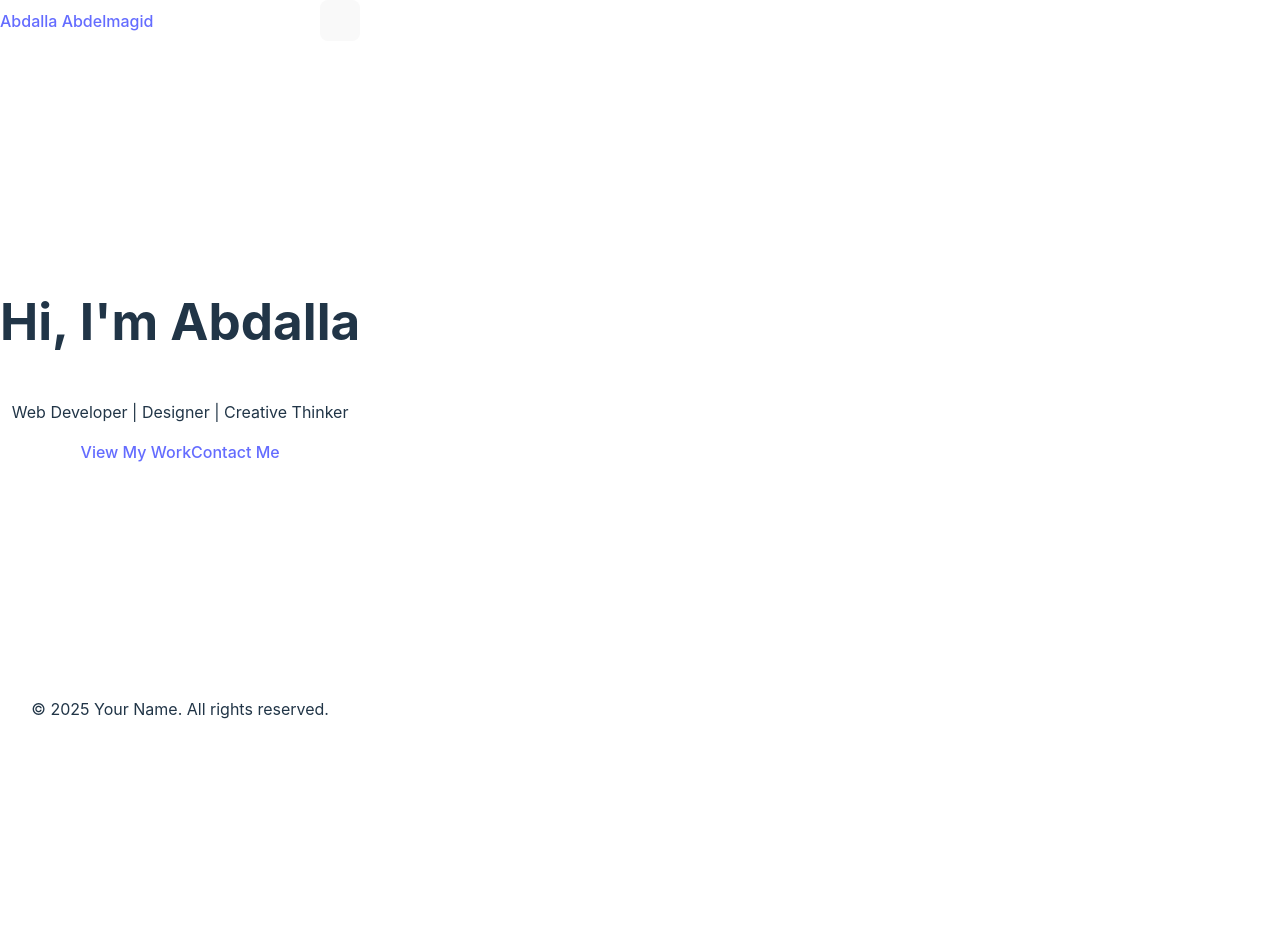
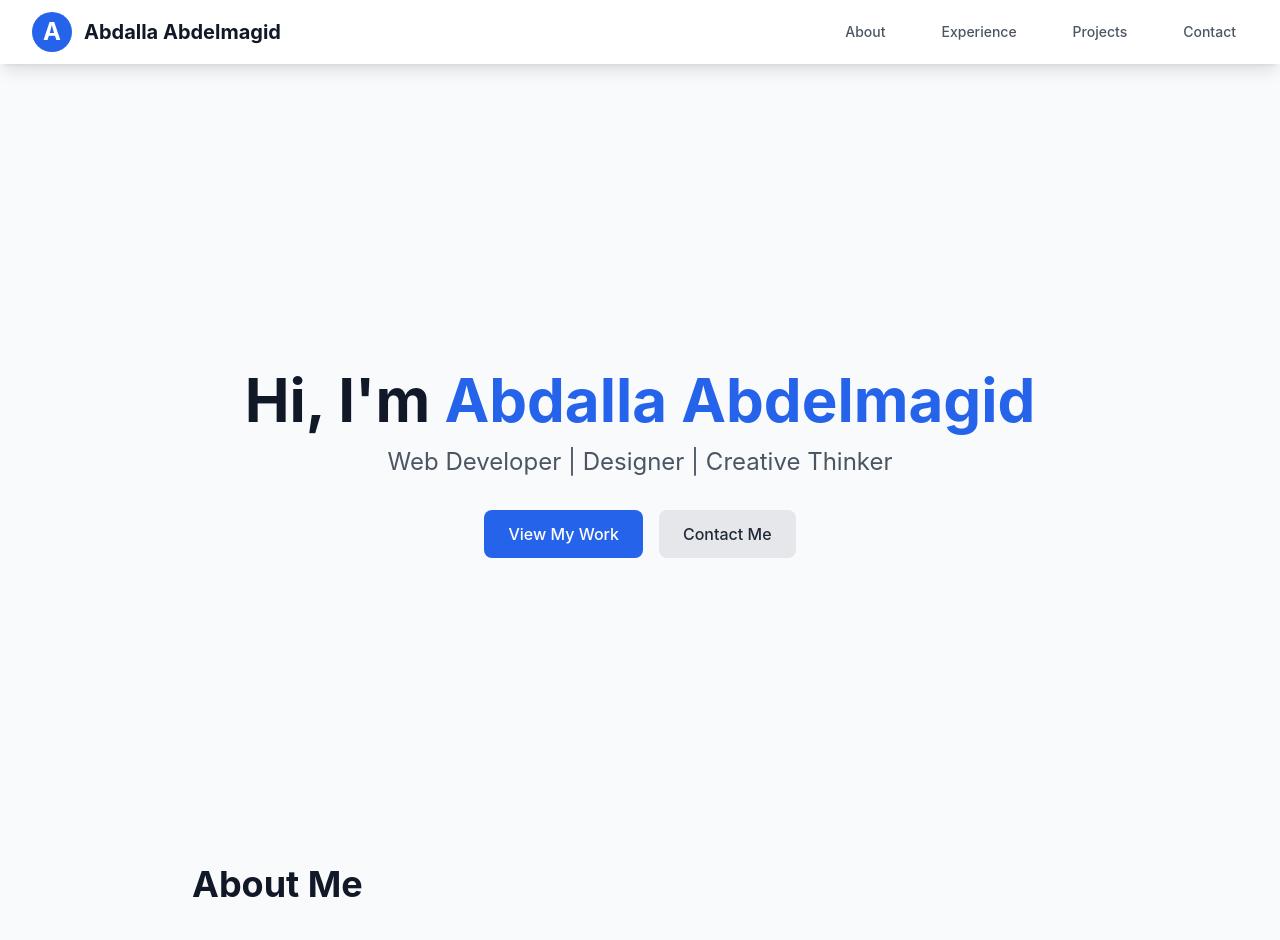
Before and after one commit to Abdalla2024/React-Portfolio, a React (Vite) app: page / in a window 1280 px wide. Shown: the top 940 px of the page. Before the commit the page ends 800 px from the top, so only its background shows below. Built offline with nearby package versions, Linux system fonts and the light colour scheme.

Commit message:
Tailwind is working

```diff
--- a/package.json
+++ b/package.json
@@ -21,14 +21,14 @@
     "@types/react": "^19.0.8",
     "@types/react-dom": "^19.0.3",
     "@vitejs/plugin-react": "^4.3.4",
-    "autoprefixer": "^10.4.20",
+    "autoprefixer": "^10.4.17",
     "eslint": "^9.19.0",
     "eslint-plugin-react": "^7.37.4",
     "eslint-plugin-react-hooks": "^5.0.0",
     "eslint-plugin-react-refresh": "^0.4.18",
     "globals": "^15.14.0",
-    "postcss": "^8.5.3",
-    "tailwindcss": "^4.0.8",
+    "postcss": "^8.4.35",
+    "tailwindcss": "^3.4.1",
     "vite": "^6.1.0"
   }
 }
--- /dev/null
+++ b/postcss.config.js
@@ -0,0 +1,6 @@
+export default {
+  plugins: {
+    tailwindcss: {},
+    autoprefixer: {},
+  },
+}
--- a/src/App.jsx
+++ b/src/App.jsx
@@ -1,4 +1,3 @@
-import { BrowserRouter as Router, Routes, Route } from 'react-router-dom'
 import Navbar from './components/Navbar'
 import Home from './pages/Home'
 import About from './pages/About'
@@ -8,20 +7,35 @@
 
 function App() {
   return (
-    <Router>
-      <div className="min-h-screen bg-gray-50 dark:bg-gray-900">
-        <Navbar />
-        <main className="container mx-auto px-4 py-8">
-          <Routes>
-            <Route path="/" element={<Home />} />
-            <Route path="/about" element={<About />} />
-            <Route path="/projects" element={<Projects />} />
-            <Route path="/contact" element={<Contact />} />
-          </Routes>
-        </main>
+    <div className="min-h-screen bg-gray-50 dark:bg-gray-900">
+      <Navbar />
+      <div className="w-full">
+        <section id="home" className="min-h-screen w-full pt-16">
+          <Home />
+        </section>
+
+        <section id="about" className="min-h-screen w-full">
+          <About />
+        </section>
+
+        <section id="experience" className="min-h-screen w-full">
+          <div className="max-w-7xl mx-auto px-4 sm:px-6 lg:px-8 py-16">
+            <h2 className="text-4xl font-bold text-gray-900 dark:text-white mb-8">Experience</h2>
+            {/* Add your experience content here */}
+          </div>
+        </section>
+
+        <section id="projects" className="min-h-screen w-full">
+          <Projects />
+        </section>
+
+        <section id="contact" className="min-h-screen w-full">
+          <Contact />
+        </section>
+
         <Footer />
       </div>
-    </Router>
+    </div>
   )
 }
 
--- a/src/components/Navbar.jsx
+++ b/src/components/Navbar.jsx
@@ -1,50 +1,72 @@
 import { useState } from 'react'
-import { Link } from 'react-router-dom'
 import { Bars3Icon, XMarkIcon } from '@heroicons/react/24/outline'
 
 const Navbar = () => {
   const [isOpen, setIsOpen] = useState(false)
 
   const navigation = [
-    { name: 'Home', href: '/' },
-    { name: 'About', href: '/about' },
-    { name: 'Projects', href: '/projects' },
-    { name: 'Contact', href: '/contact' },
+    { name: 'About', href: '#about' },
+    { name: 'Experience', href: '#experience' },
+    { name: 'Projects', href: '#projects' },
+    { name: 'Contact', href: '#contact' }
   ]
 
+  const scrollToSection = (elementId) => {
+    const element = document.getElementById(elementId);
+    element?.scrollIntoView({ behavior: 'smooth' });
+    setIsOpen(false);
+  };
+
   return (
-    <nav className="bg-white shadow-lg dark:bg-gray-800">
-      <div className="max-w-7xl mx-auto px-4 sm:px-6 lg:px-8">
-        <div className="flex justify-between h-16">
-          <div className="flex items-center">
-            <Link to="/" className="text-2xl font-bold text-gray-900 dark:text-white">
-              Abdalla Abdelmagid
-            </Link>
+    <header className="fixed top-0 left-0 right-0 bg-white shadow-lg dark:bg-gray-800 z-50">
+      <div className="max-w-7xl mx-auto">
+        <div className="flex items-center justify-between h-16 px-4 sm:px-6 lg:px-8">
+          {/* Logo and Name */}
+          <div className="flex-shrink-0">
+            <a
+              href="#home"
+              onClick={(e) => {
+                e.preventDefault();
+                scrollToSection('home');
+              }}
+              className="flex items-center space-x-3"
+            >
+              <div className="w-10 h-10 bg-blue-600 rounded-full flex items-center justify-center">
+                <span className="text-2xl font-bold text-white">A</span>
+              </div>
+              <span className="text-xl font-bold text-gray-900 dark:text-white">
+                Abdalla Abdelmagid
+              </span>
+            </a>
           </div>
 
           {/* Desktop Navigation */}
-          <div className="hidden md:flex items-center space-x-4">
+          <nav className="hidden md:flex items-center space-x-8">
             {navigation.map((item) => (
-              <Link
+              <a
                 key={item.name}
-                to={item.href}
-                className="text-gray-600 hover:text-gray-900 dark:text-gray-300 dark:hover:text-white px-3 py-2 rounded-md text-sm font-medium"
+                href={item.href}
+                onClick={(e) => {
+                  e.preventDefault();
+                  scrollToSection(item.href.substring(1));
+                }}
+                className="text-gray-600 hover:text-blue-600 dark:text-gray-300 dark:hover:text-blue-500 px-3 py-2 text-sm font-medium transition-colors"
               >
                 {item.name}
-              </Link>
+              </a>
             ))}
-          </div>
+          </nav>
 
           {/* Mobile menu button */}
-          <div className="md:hidden flex items-center">
+          <div className="md:hidden">
             <button
               onClick={() => setIsOpen(!isOpen)}
-              className="text-gray-600 hover:text-gray-900 dark:text-gray-300 dark:hover:text-white"
+              className="inline-flex items-center justify-center p-2 rounded-md text-gray-400 hover:text-gray-500 hover:bg-gray-100 focus:outline-none focus:ring-2 focus:ring-inset focus:ring-blue-500"
             >
               {isOpen ? (
-                <XMarkIcon className="h-6 w-6" />
+                <XMarkIcon className="block h-6 w-6" />
               ) : (
-                <Bars3Icon className="h-6 w-6" />
+                <Bars3Icon className="block h-6 w-6" />
               )}
             </button>
           </div>
@@ -53,22 +75,25 @@
         {/* Mobile Navigation */}
         {isOpen && (
           <div className="md:hidden">
-            <div className="px-2 pt-2 pb-3 space-y-1 sm:px-3">
+            <div className="px-2 pt-2 pb-3 space-y-1">
               {navigation.map((item) => (
-                <Link
+                <a
                   key={item.name}
-                  to={item.href}
-                  className="text-gray-600 hover:text-gray-900 dark:text-gray-300 dark:hover:text-white block px-3 py-2 rounded-md text-base font-medium"
-                  onClick={() => setIsOpen(false)}
+                  href={item.href}
+                  onClick={(e) => {
+                    e.preventDefault();
+                    scrollToSection(item.href.substring(1));
+                  }}
+                  className="block px-3 py-2 rounded-md text-base font-medium text-gray-700 hover:text-gray-900 hover:bg-gray-50"
                 >
                   {item.name}
-                </Link>
+                </a>
               ))}
             </div>
           </div>
         )}
       </div>
-    </nav>
+    </header>
   )
 }
 
--- a/src/pages/Home.jsx
+++ b/src/pages/Home.jsx
@@ -6,10 +6,10 @@
       initial={{ opacity: 0, y: 20 }}
       animate={{ opacity: 1, y: 0 }}
       transition={{ duration: 0.5 }}
-      className="flex flex-col items-center justify-center min-h-[80vh] text-center"
+      className="w-full max-w-7xl mx-auto px-4 sm:px-6 lg:px-8 flex flex-col items-center justify-center min-h-screen"
     >
       <h1 className="text-4xl md:text-6xl font-bold text-gray-900 dark:text-white mb-4">
-        Hi, I'm <span className="text-blue-600">Abdalla</span>
+        Hi, I'm <span className="text-blue-600">Abdalla Abdelmagid</span>
       </h1>
       <p className="text-xl md:text-2xl text-gray-600 dark:text-gray-300 mb-8">
         Web Developer | Designer | Creative Thinker
```
Also changed, not shown: 1 other file (tests, documents, lock files or other folders).
